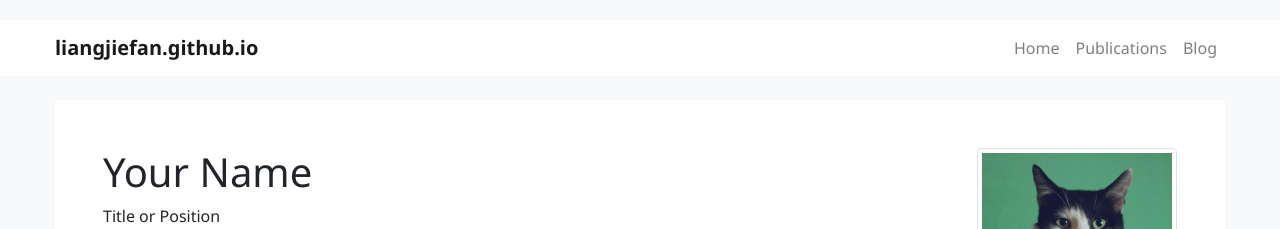
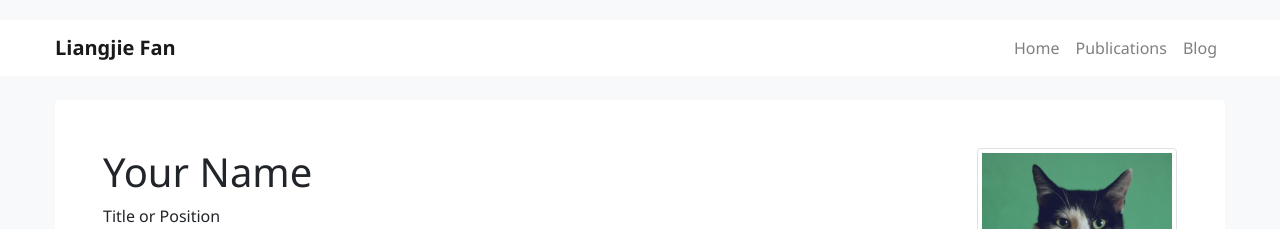
Before and after one commit to LiangjieFan/liangjiefan.github.io, a Jekyll site: the page built from index_layout2.html, in a window 1280 px wide. Shown: the top 229 px of the page. Built offline with Jekyll 4.4.1, drawn with Linux system fonts in a browser that asks for light colours; nearby versions of some CDN libraries; some of the changed lines change nothing that is shown.

Commit message:
Simplify config to disable Jekyll processing

```diff
--- a/_config.yml
+++ b/_config.yml
@@ -1,41 +1,7 @@
-# Welcome to Jekyll!
-#
-# This config file is meant for settings that affect your whole blog, values
-# which you are expected to set up once and rarely edit after that. If you find
-# yourself editing this file very often, consider using Jekyll's data files
-# feature for the data you need to update frequently.
-#
-# For technical reasons, this file is *NOT* reloaded automatically when you use
-# 'bundle exec jekyll serve'. If you change this file, please restart the server process.
+# Site settings
+title: Liangjie Fan
+email: your.email@example.com
+description: Academic Homepage
 
-# Site settings
-# These are used to personalize your new site. If you look in the HTML files,
-# you will see them accessed via {{ site.title }}, {{ site.email }}, and so on.
-# You can create any custom variable you would like, and they will be accessible
-# in the templates via {{ site.myvariable }}.
-baseurl: "/academic-homepage" # the subpath of your site, e.g. /blog
-
-# Build settings
-markdown: kramdown
-plugins:
-  - jekyll-email-protect
-
-# Exclude from processing.
-# The following items will not be processed, by default. Create a custom list
-# to override the default setting.
-# exclude:
-#   - Gemfile
-#   - Gemfile.lock
-#   - node_modules
-#   - vendor/bundle/
-#   - vendor/cache/
-#   - vendor/gems/
-#   - vendor/ruby/
-
-# timezone: Asia/Shanghai
-
-collections:
-  - publications
-  - news
-  - showcase
-  - posts
+# Build settings - Disable Jekyll
+# GitHub Pages will serve static files directly
```
